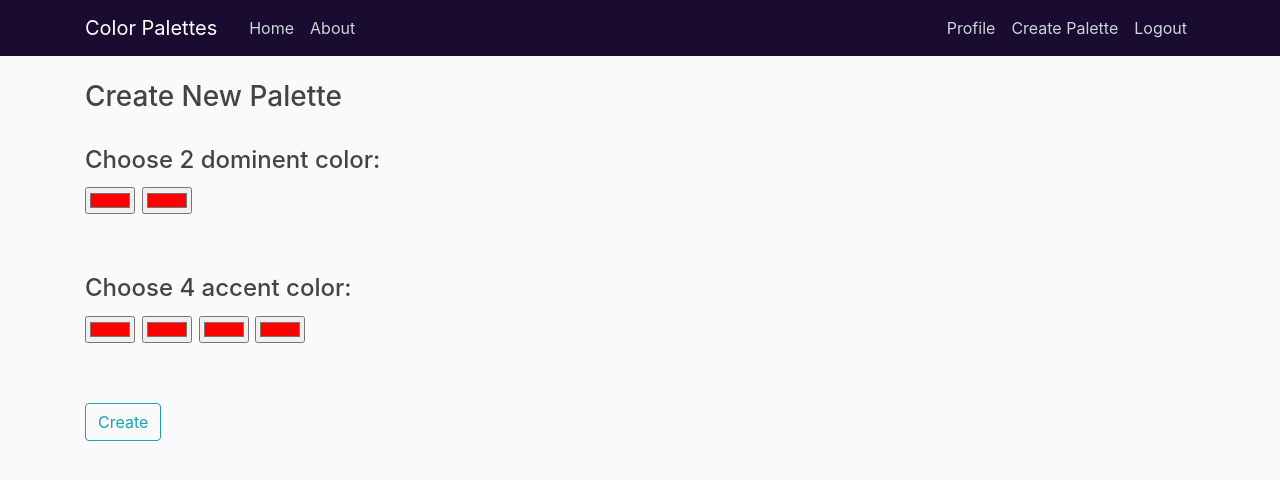
After one commit to sudiptoroy/Color_Palettes, a Django app: page /create-palette/ in a window 1280 px wide. The commit adds this page. Shown: the top 480 px of the page. Run offline with Django 3.2, Linux system fonts and the light colour scheme; the visitor is signed in with stand-in values (Sample User, id 1); some libraries are stand-ins or nearby versions.

Commit message:
Add create palette frontend

```diff
--- a/palettes/templates/palettes/base.html
+++ b/palettes/templates/palettes/base.html
@@ -36,6 +36,7 @@
               <div class="navbar-nav">
                 {% if user.is_authenticated %}
                   <a class="nav-item nav-link" href="#">Profile</a>
+                  <a class="nav-item nav-link" href="{% url 'create-palette' %}">Create Palette</a>
                   <a class="nav-item nav-link" href="{% url 'logout' %}">Logout</a>
                 {% else %}
                   <a class="nav-item nav-link" href="{% url 'login' %}">Login</a>
--- /dev/null
+++ b/palettes/templates/palettes/create_palette.html
@@ -0,0 +1,25 @@
+{% extends 'palettes/base.html'%}
+{% load static %}
+<link rel="stylesheet" type="text/css" href="{% static 'palettes/main.css' %}">
+{% block content %}
+    <h3>Create New Palette</h3>
+    <br>
+    <form action="">
+        <legend>
+        <h4> Choose 2 dominent color:</h4>
+            <input type="color" name="favcolor1" value="#ff0000">
+            <input type="color" name="favcolor2" value="#ff0000">
+        </legend>
+        <br><br>
+        <legend>
+        <h4> Choose 4 accent color:</h4>
+            <input type="color" name="favcolor3" value="#ff0000">
+            <input type="color" name="favcolor4" value="#ff0000">
+            <input type="color" name="favcolor5" value="#ff0000">
+            <input type="color" name="favcolor6" value="#ff0000">
+        </legend>
+        <br><br>
+        <button class="btn btn-outline-info" type="submit">Create</button>
+    </form>
+
+{% endblock content %}
--- a/palettes/templates/palettes/home.html
+++ b/palettes/templates/palettes/home.html
@@ -12,8 +12,11 @@
           </div>
           <h3><a class="article-title" href="#">{{ palettes.title }}</a></h3>
           <p class="article-content">{{ palettes.content }}</p>
+          {% with list1=palettes.content %}
+
+          {%endwith%}
           <!-- Showing Color Palettes -->
-          <div class="color_box" style="background:  #ab3fdd">
+         <div class="color_box" style="background:  #ab3fdd">
          </div>
         </div>
 
--- a/palettes/urls.py
+++ b/palettes/urls.py
@@ -7,4 +7,5 @@ from . import views
 urlpatterns = [
     path('', views.home, name='palettes-home'),
     path('about/', views.about, name='palettes-about'),
+    path('create-palette/', views.create_palette, name='create-palette'),
 ]
--- a/palettes/views.py
+++ b/palettes/views.py
@@ -1,6 +1,7 @@
 from django.shortcuts import render
 from django.http import HttpResponse
 from . models import Palettes
+from django.contrib.auth.decorators import login_required
 
 # Create your views here.
 
@@ -19,3 +20,9 @@ def home(request):
 def about(request):
     """ About page view for palettes app """
     return render(request, 'palettes/about.html', {'title':'about'})
+
+# Login required because only registered member can create palette
+@login_required
+def create_palette(request):
+    """ Create palette view """
+    return render(request, 'palettes/create_palette.html')
```
